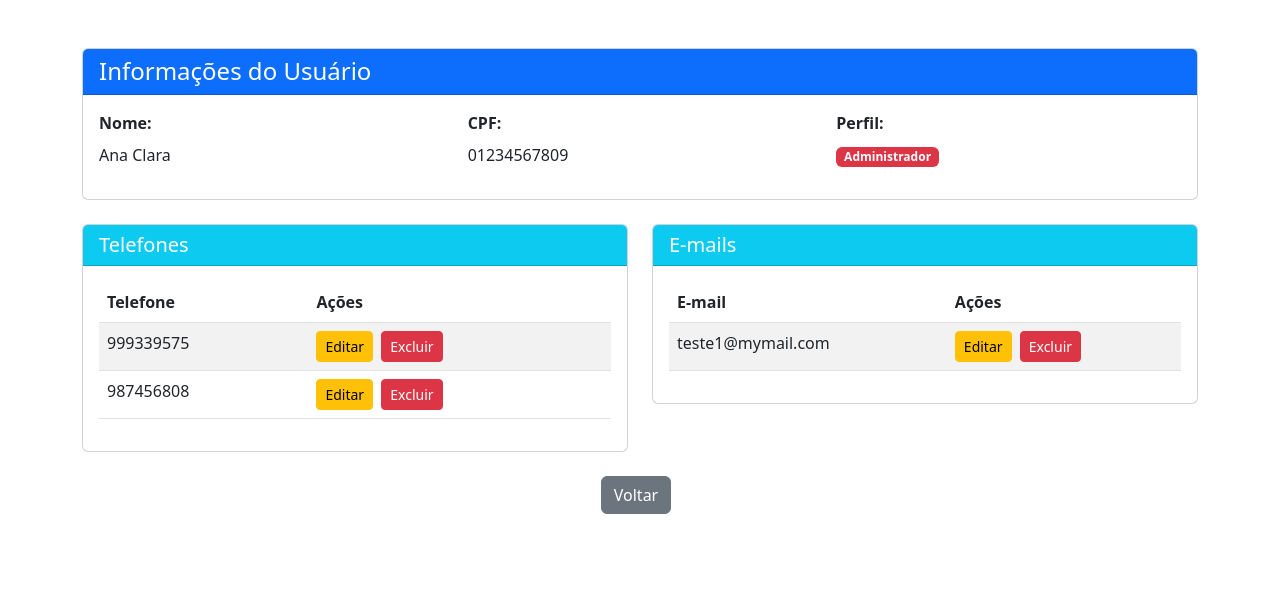
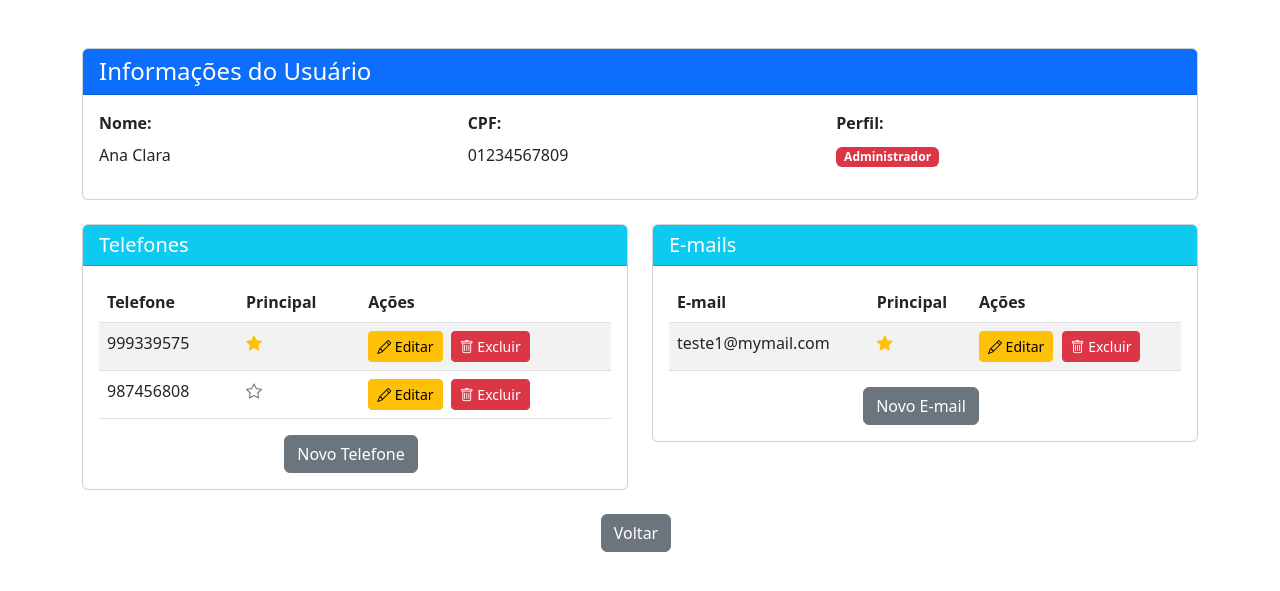
Before and after one commit to anaclaraspadari/web2-trab2, a Node server app: page /user/1 in a window 1280 px wide. Shown: the top 591 px of the page. Run offline with Node 20, Linux system fonts and the light colour scheme; data comes from the database, SQL or seed files in the repository; some libraries are stand-ins or nearby versions.

Commit message:
Adicionando detalhes no front-end

```diff
--- a/src/views/userDetails.ejs
+++ b/src/views/userDetails.ejs
@@ -5,6 +5,7 @@
     <meta name="viewport" content="width=device-width, initial-scale=1.0">
     <title>Detalhes do Usuário</title>
     <link href="https://cdn.jsdelivr.net/npm/bootstrap@5.3.0/dist/css/bootstrap.min.css" rel="stylesheet">
+    <link rel="stylesheet" href="https://cdn.jsdelivr.net/npm/bootstrap-icons@1.10.0/font/bootstrap-icons.css">
 </head>
 <body>
     <div class="container mt-5">
@@ -48,13 +49,23 @@
                                 <thead>
                                     <tr>
                                         <th>Telefone</th>
+                                        <th>Principal</th>
                                         <th>Ações</th>
                                     </tr>
                                 </thead>
                                 <tbody>
                                     <% user.telefones.forEach(telefone => { %>
                                         <tr>
-                                            <td><%= telefone.telefone %></td>
+                                            <td>
+                                                <%= telefone.telefone %>
+                                            </td>
+                                            <td>
+                                                <% if (telefone.principal) { %>
+                                                    <i class="bi bi-star-fill text-warning" title="Telefone principal"></i>
+                                                <% } else { %>
+                                                    <i class="bi bi-star text-secondary" title="Telefone secundário"></i>
+                                                <% } %>
+                                            </td>
                                             <td>
                                                 <a href="/user/<%=user.id%>/updatePhone/<%= telefone.id %>" class="btn btn-sm btn-warning me-1">
                                                     <i class="bi bi-pencil"></i> Editar
@@ -69,6 +80,9 @@
                                     <% }); %>
                                 </tbody>
                             </table>
+                            <div class="d-grid gap-2 d-md-flex justify-content-md-center">
+                                <a href="/user/<%= user.id %>/createPhone" class="btn btn-secondary me-md-2">Novo Telefone</a>
+                            </div>
                         </div>
                     </div>
                 </div>
@@ -85,13 +99,23 @@
                                 <thead>
                                     <tr>
                                         <th>E-mail</th>
+                                        <th>Principal</th>
                                         <th>Ações</th>
                                     </tr>
                                 </thead>
                                 <tbody>
                                     <% user.emails.forEach(email => { %>
                                         <tr>
-                                            <td><%= email.email %></td>
+                                            <td>
+                                                <%= email.email %>
+                                            </td>
+                                            <td>
+                                                <% if (email.principal) { %>
+                                                    <i class="bi bi-star-fill text-warning" title="E-mail principal"></i>
+                                                <% } else { %>
+                                                    <i class="bi bi-star text-secondary" title="E-mail secundário"></i>
+                                                <% } %>
+                                            </td>
                                             <td>
                                                 <a href="/user/<%= user.id %>/updateEmail/<%= email.id %>" class="btn btn-sm btn-warning me-1">
                                                     <i class="bi bi-pencil"></i> Editar
@@ -106,6 +130,9 @@
                                     <% }); %>
                                 </tbody>
                             </table>
+                            <div class="d-grid gap-2 d-md-flex justify-content-md-center">
+                                <a href="/user/<%= user.id %>/createEmail" class="btn btn-secondary me-md-2">Novo E-mail</a>
+                            </div>
                         </div>
                     </div>
                 </div>
```
